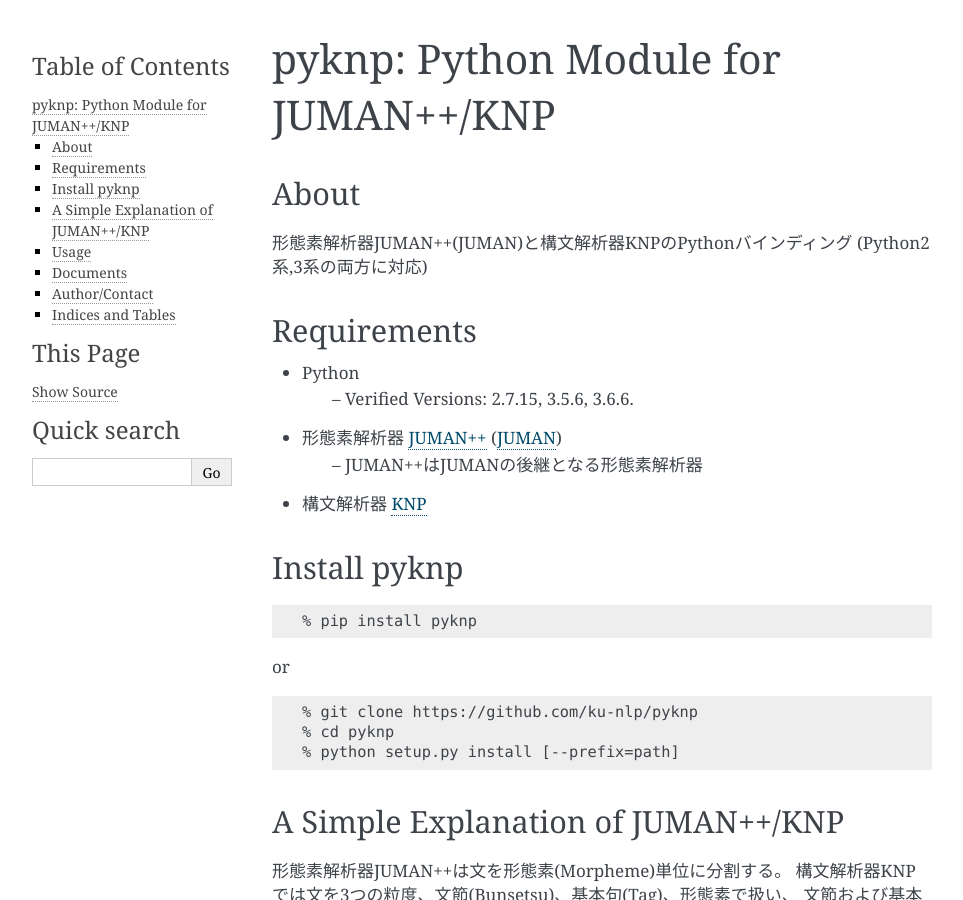
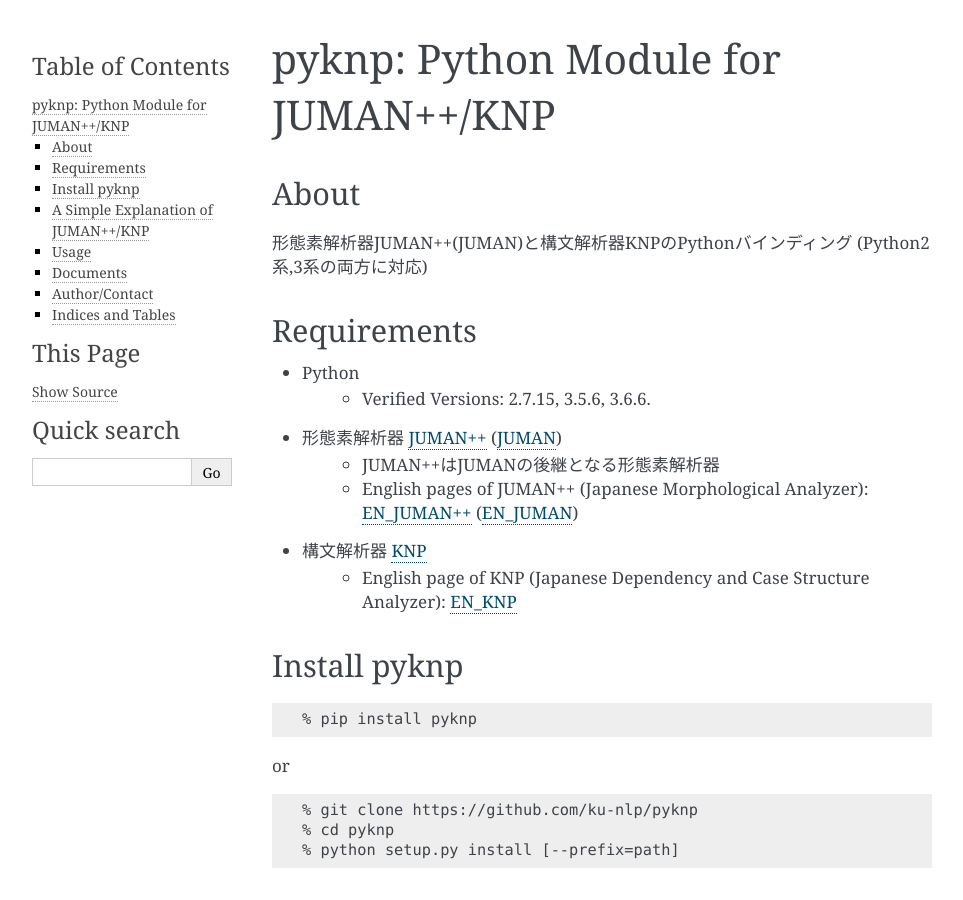
Before and after one commit to ku-nlp/pyknp, a Sphinx documentation site: the page built from docs/index.rst, in a window 1280 px wide and 900 px high. Shown: the whole window, without its empty margins (148-1111 px from the left). Built offline with Sphinx 7.4.7, drawn with Linux system fonts in a browser that asks for light colours.

Commit message:
Added English links of JUMAN/KNP in documents.

```diff
--- a/docs/index.rst
+++ b/docs/index.rst
@@ -16,14 +16,19 @@
 ========================
 
 - Python
-    --  Verified Versions: 2.7.15,  3.5.6,  3.6.6.
+    -  Verified Versions: 2.7.15,  3.5.6,  3.6.6.
 - 形態素解析器 `JUMAN++`_ (JUMAN_)
-    -- JUMAN++はJUMANの後継となる形態素解析器
+    - JUMAN++はJUMANの後継となる形態素解析器
+    - English pages of JUMAN++ (Japanese Morphological Analyzer): `EN_JUMAN++`_ (EN_JUMAN_)
 - 構文解析器 KNP_
+    - English page of KNP (Japanese Dependency and Case Structure Analyzer): EN_KNP_
 
 .. _JUMAN++: http://nlp.ist.i.kyoto-u.ac.jp/index.php?JUMAN++
 .. _JUMAN: http://nlp.ist.i.kyoto-u.ac.jp/index.php?JUMAN
 .. _KNP: http://nlp.ist.i.kyoto-u.ac.jp/index.php?KNP
+.. _EN_JUMAN++: http://nlp.ist.i.kyoto-u.ac.jp/EN/index.php?JUMAN++
+.. _EN_JUMAN: http://nlp.ist.i.kyoto-u.ac.jp/EN/index.php?JUMAN
+.. _EN_KNP: http://nlp.ist.i.kyoto-u.ac.jp/EN/index.php?KNP
 
 Install pyknp
 ========================
```
Also changed, not shown: README.md (+3 -2 lines).
